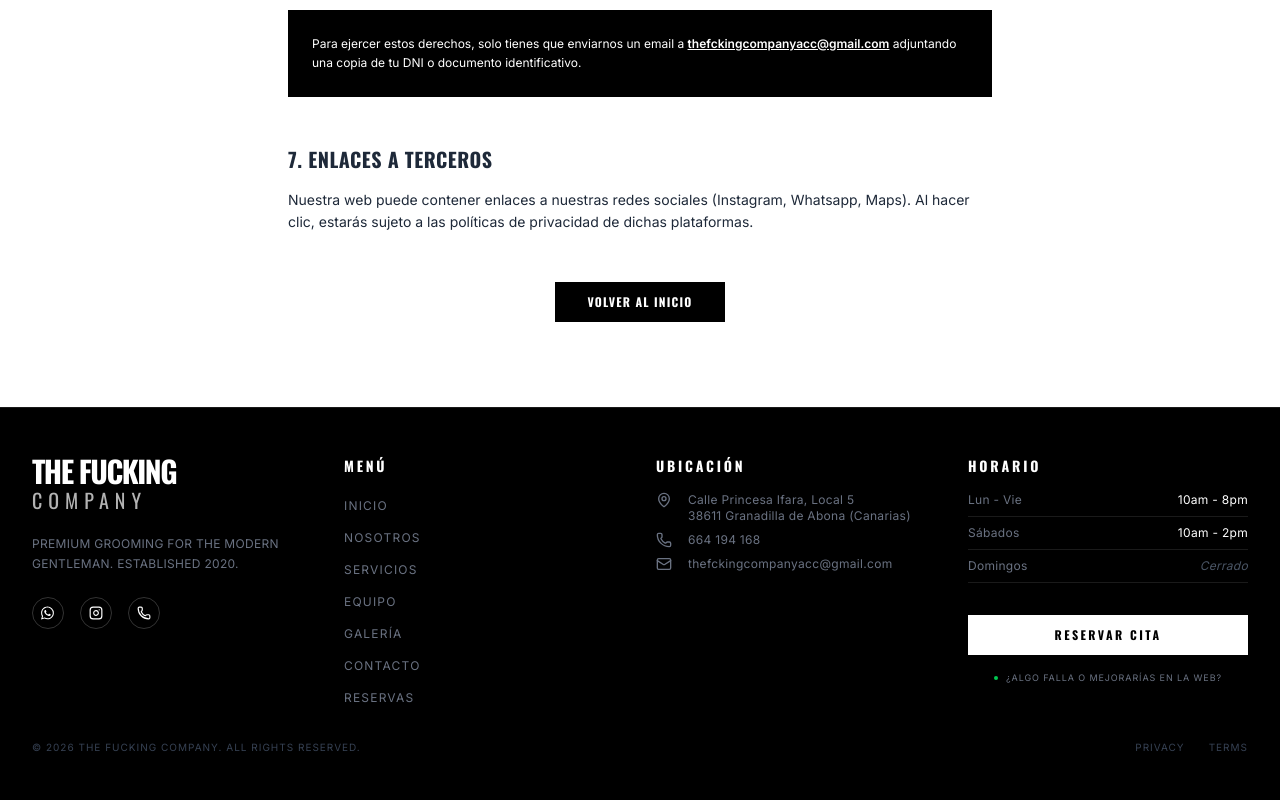
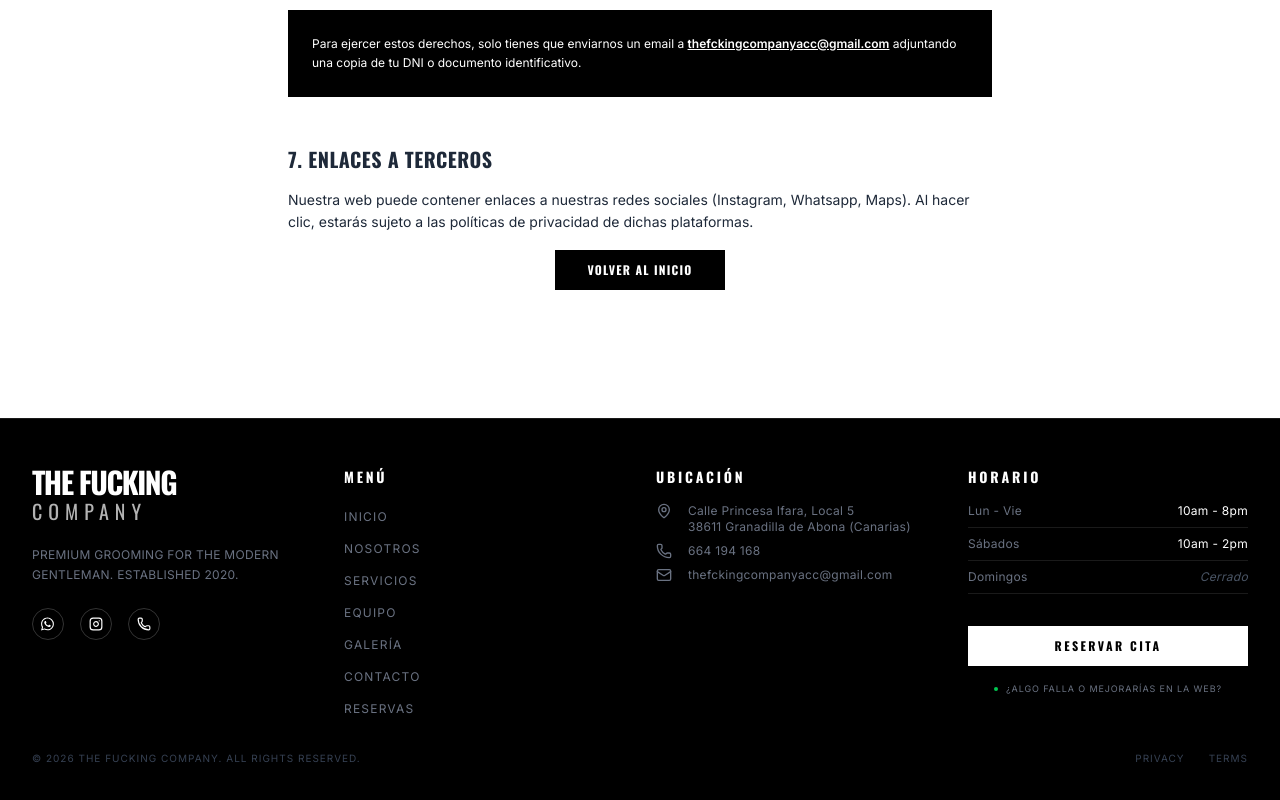
Before and after one commit to thefckingcompany/tfc-web, a React (Vite) app: page /privacidad in a window 1280 px wide. Shown: the part 1608-2408 px from the top of the page. Built offline with nearby package versions, Linux system fonts and the light colour scheme.

Commit message:
Fix excessive spacing by moving buttons outside space-y container

```diff
--- a/src/pages/Legal.tsx
+++ b/src/pages/Legal.tsx
@@ -87,12 +87,12 @@ const Legal = () => {
                         </p>
                     </section>
 
-                    <div className="text-center my-px pt-0 pb-1">
-                        <Link to="/" className="inline-block px-8 py-3 bg-black text-white font-oswald font-bold uppercase tracking-widest text-xs hover:bg-gray-800 transition-colors">
-                            Volver al Inicio
-                        </Link>
-                    </div>
+                </div>
 
+                <div className="text-center mt-4 pb-12">
+                    <Link to="/" className="inline-block px-8 py-3 bg-black text-white font-oswald font-bold uppercase tracking-widest text-xs hover:bg-gray-800 transition-colors">
+                        Volver al Inicio
+                    </Link>
                 </div>
             </div>
         </div>
--- a/src/pages/Privacy.tsx
+++ b/src/pages/Privacy.tsx
@@ -103,12 +103,12 @@ const Privacy = () => {
                         </p>
                     </section>
 
-                    <div className="text-center my-px pt-0 pb-1">
-                        <Link to="/" className="inline-block px-8 py-3 bg-black text-white font-oswald font-bold uppercase tracking-widest text-xs hover:bg-gray-800 transition-colors">
-                            Volver al Inicio
-                        </Link>
-                    </div>
+                </div>
 
+                <div className="text-center mt-4 pb-12">
+                    <Link to="/" className="inline-block px-8 py-3 bg-black text-white font-oswald font-bold uppercase tracking-widest text-xs hover:bg-gray-800 transition-colors">
+                        Volver al Inicio
+                    </Link>
                 </div>
             </div>
         </div>
```
